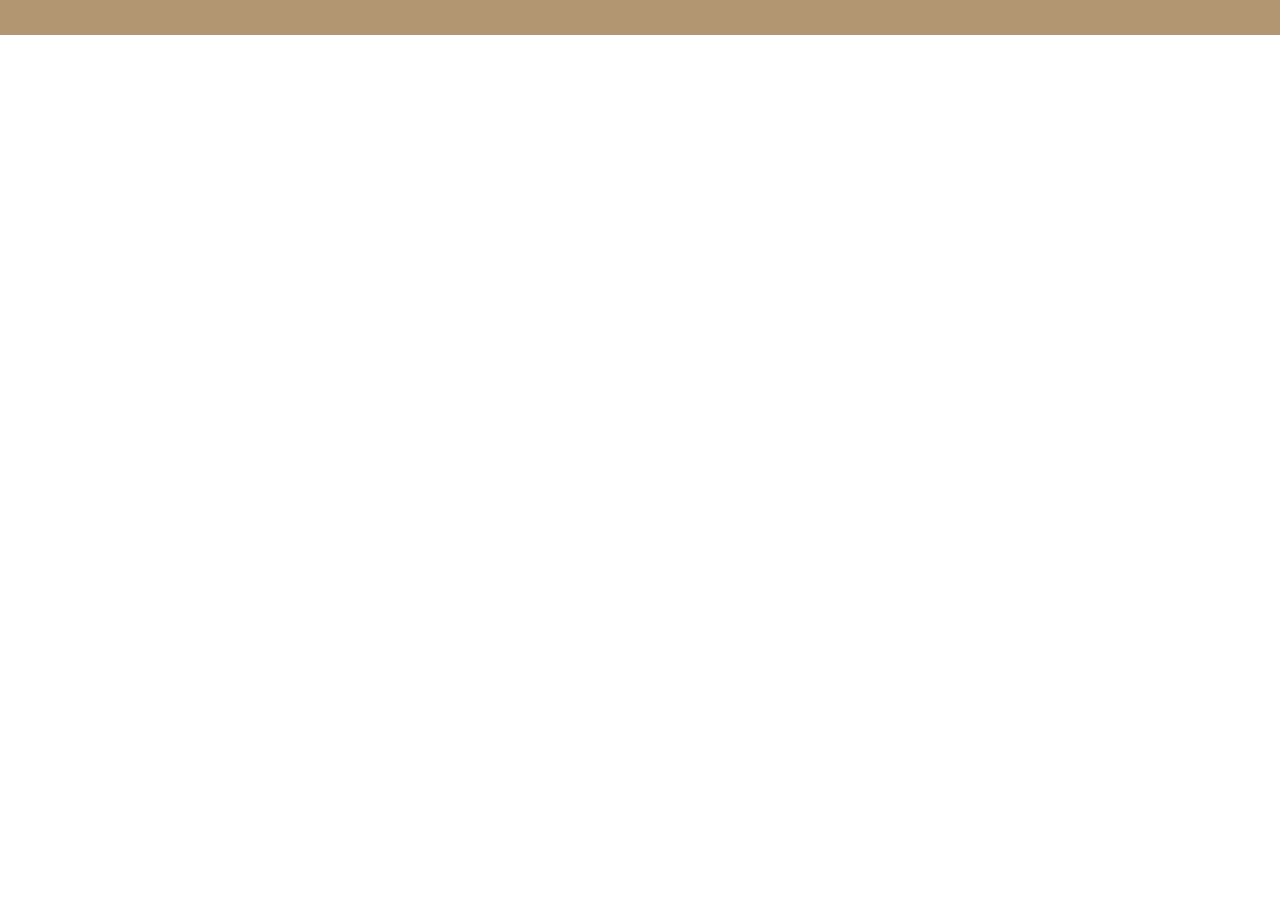
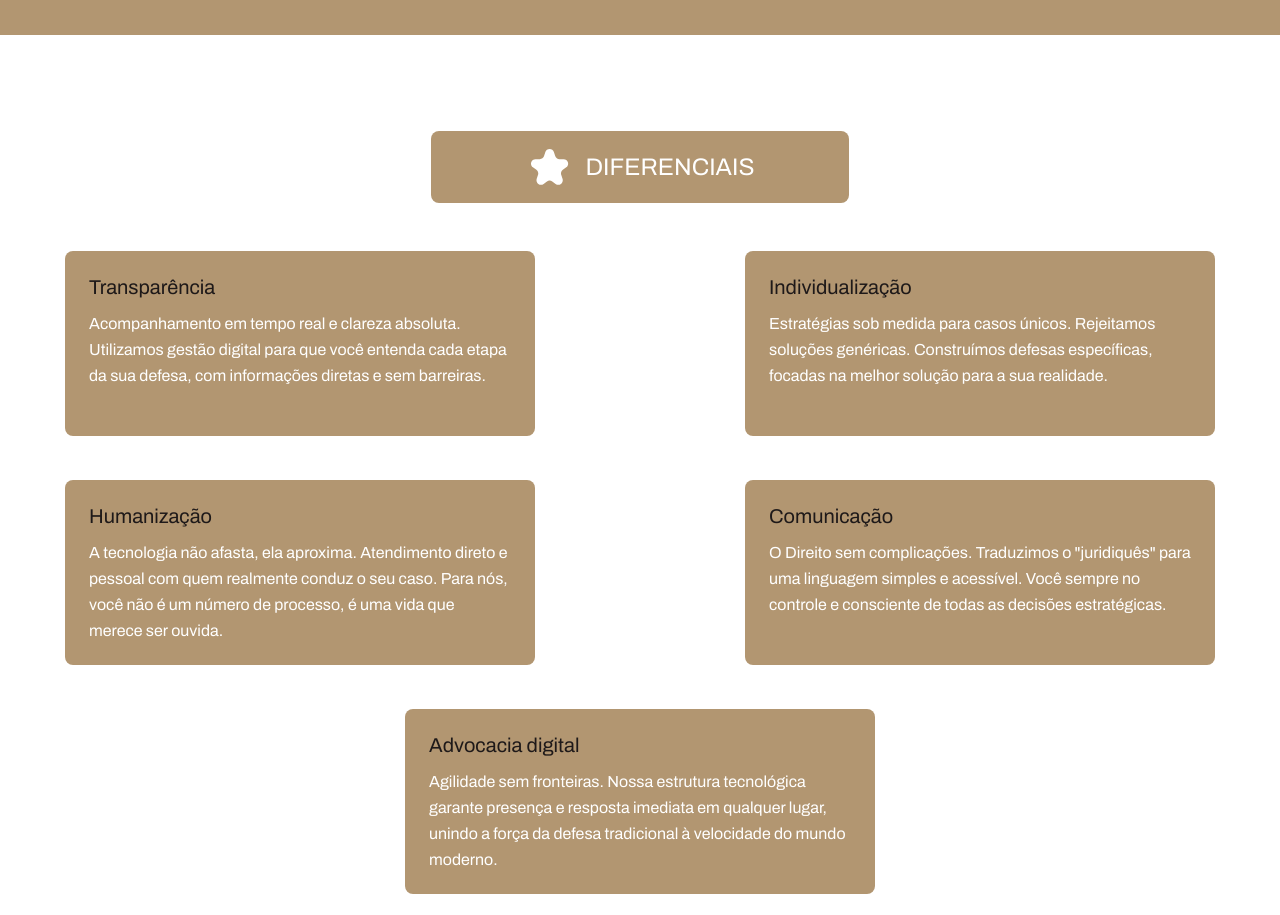
Before and after one commit to GabrieleSacramento/lalesca-landing-page, a Next.js app: page / in a window 1280 px wide. Shown: the part 3640-4555 px from the top of the page. Before the commit the page ends 3675 px from the top, so only its background shows below. Built offline with nearby package versions, Linux system fonts and the light colour scheme.

Commit message:
Add Differentials component to home page

```diff
--- /dev/null
+++ b/app/components/Differentials.tsx
@@ -0,0 +1,75 @@
+import Image from 'next/image';
+
+const differentials = [
+  {
+    title: 'Transparência',
+    description: 'Acompanhamento em tempo real e clareza absoluta. Utilizamos gestão digital para que você entenda cada etapa da sua defesa, com informações diretas e sem barreiras.',
+  },
+  {
+    title: 'Individualização',
+    description: 'Estratégias sob medida para casos únicos. Rejeitamos soluções genéricas. Construímos defesas específicas, focadas na melhor solução para a sua realidade.',
+  },
+  {
+    title: 'Humanização',
+    description: 'A tecnologia não afasta, ela aproxima. Atendimento direto e pessoal com quem realmente conduz o seu caso. Para nós, você não é um número de processo, é uma vida que merece ser ouvida.',
+  },
+  {
+    title: 'Comunicação',
+    description: 'O Direito sem complicações. Traduzimos o "juridiquês" para uma linguagem simples e acessível. Você sempre no controle e consciente de todas as decisões estratégicas.',
+  },
+  {
+    title: 'Advocacia digital',
+    description: 'Agilidade sem fronteiras. Nossa estrutura tecnológica garante presença e resposta imediata em qualquer lugar, unindo a força da defesa tradicional à velocidade do mundo moderno.',
+  },
+];
+
+export default function Differentials() {
+  return (
+    <section className="bg-[#FFFFFF] h-[880px] py-16 lg:py-24" id="diferenciais">
+      <div className="mx-auto max-w-7xl px-4 sm:px-6 lg:px-8">
+        {/* Main Title */}
+        <div className="flex items-center justify-center mb-12">
+          <div className="w-[418px] h-[72px] bg-[#B29671] rounded-lg flex items-center justify-center gap-3 px-6">
+            <Image
+              src="/Star.svg"
+              alt=""
+              width={48}
+              height={48}
+              className="object-contain"
+            />
+            <h2
+              className="h-[36px] text-xl lg:text-2xl text-[#FFFFFF] font-normal flex items-center"
+              style={{ fontFamily: 'var(--font-archivo), sans-serif' }}
+            >
+              DIFERENCIAIS
+            </h2>
+          </div>
+        </div>
+
+        {/* Differentials Grid */}
+        <div className="grid grid-cols-1 md:grid-cols-2 gap-x-[144px] gap-y-[44px] justify-items-center">
+          {differentials.map((differential, index) => (
+            <div
+              key={index}
+              className={`w-[470px] h-[185px] bg-[#B29671] rounded-lg p-6 flex flex-col ${index === 4 ? 'md:col-span-2 md:mx-auto' : ''
+                }`}
+            >
+              <h3
+                className="h-[24px] text-lg lg:text-xl text-[#1E1919] font-normal mb-3 flex items-center"
+                style={{ fontFamily: 'var(--font-archivo), sans-serif' }}
+              >
+                {differential.title}
+              </h3>
+              <p
+                className="text-sm lg:text-base text-[#FFFFFF] font-normal leading-relaxed flex-1"
+                style={{ fontFamily: 'var(--font-archivo), sans-serif' }}
+              >
+                {differential.description}
+              </p>
+            </div>
+          ))}
+        </div>
+      </div>
+    </section>
+  );
+}
--- a/app/page.tsx
+++ b/app/page.tsx
@@ -3,6 +3,7 @@ import Qualifications from './components/Qualifications';
 import AreasOfActivity from './components/AreasOfActivity';
 import Biography from './components/Biography';
 import LandmarkCases from './components/LandmarkCases';
+import Differentials from './components/Differentials';
 
 export default function Home() {
   return (
@@ -13,6 +14,7 @@ export default function Home() {
         <AreasOfActivity />
         <Biography />
         <LandmarkCases />
+        <Differentials />
       </main>
     </div>
   );
```
Also changed, not shown: public/Star.svg (added).
